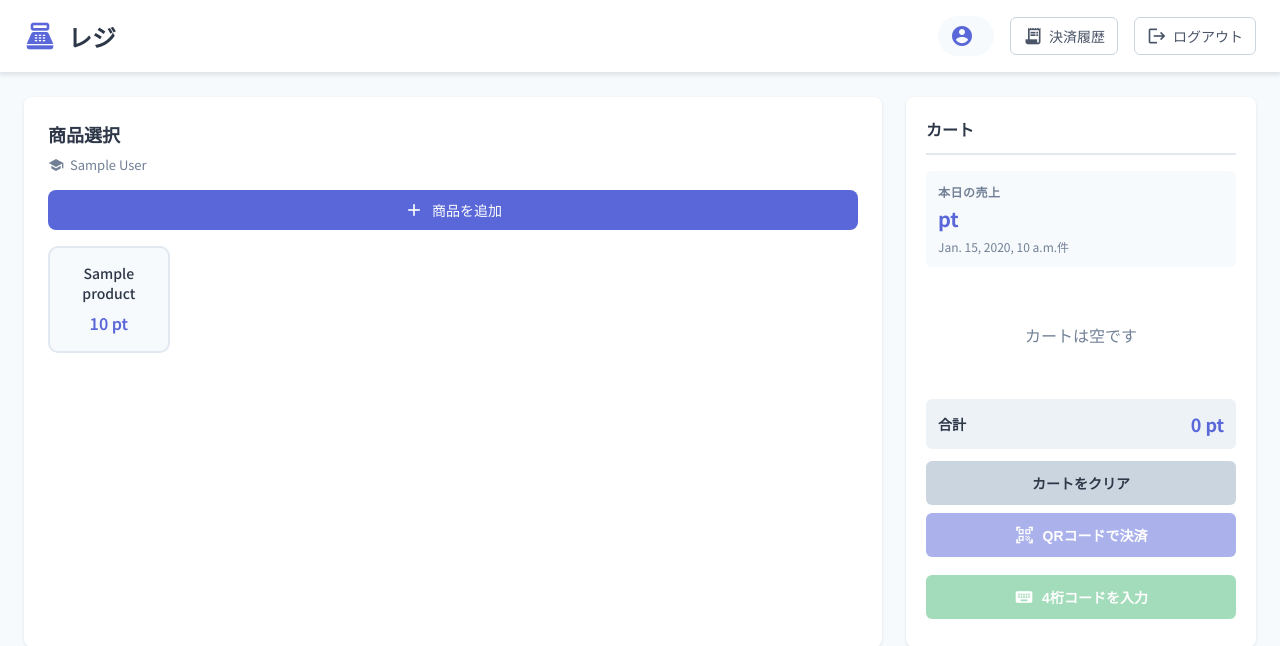
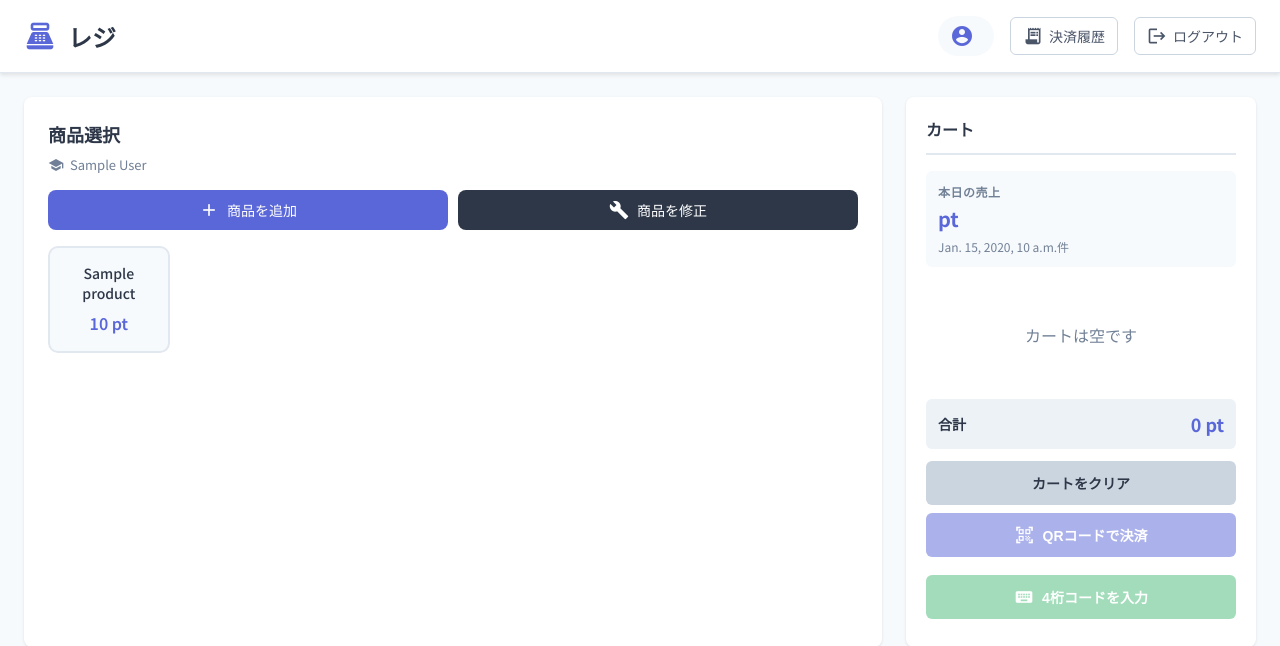
Before and after one commit to mikannohako/MicroCoupon, a Django app: template django/transactions/templates/transactions/register.html in a window 1280 px wide. Shown: the top 646 px of the page. Run offline with Django 5.2, Linux system fonts and the light colour scheme; tables that the repository leaves empty hold one stand-in row (values such as "Sample post"); the template is opened without the code that fills it: values that come from a table or form of the project are taken from there, most other values are stand-ins (such as "Sample title", 1, 10 or a date in 2020).

Commit message:
レジ画面の操作性向上

```diff
--- a/django/transactions/templates/transactions/register.html
+++ b/django/transactions/templates/transactions/register.html
@@ -62,26 +62,22 @@
             </p>
             {% endif %}
             {% if not is_admin and current_room %}
-            <button onclick="openProductModal()" style="width: 100%; padding: 10px 16px; background: #5a67d8; color: white; border: none; border-radius: 8px; cursor: pointer; display: flex; align-items: center; justify-content: center; gap: 8px; font-size: 14px; font-weight: 500; margin-bottom: 16px;">
-                <span class="material-icons" style="font-size: 20px;">add</span>
-                <span>商品を追加</span>
-            </button>
+            <div style="display: flex; gap: 10px; margin-bottom: 16px;">
+                <button onclick="openProductModal()" style="flex: 1; padding: 10px 16px; background: #5a67d8; color: white; border: none; border-radius: 8px; cursor: pointer; display: flex; align-items: center; justify-content: center; gap: 8px; font-size: 14px; font-weight: 500;">
+                    <span class="material-icons" style="font-size: 20px;">add</span>
+                    <span>商品を追加</span>
+                </button>
+                <button onclick="openProductManageModal()" style="flex: 1; padding: 10px 16px; background: #2d3748; color: white; border: none; border-radius: 8px; cursor: pointer; display: flex; align-items: center; justify-content: center; gap: 8px; font-size: 14px; font-weight: 500;">
+                    <span class="material-icons" style="font-size: 20px;">build</span>
+                    <span>商品を修正</span>
+                </button>
+            </div>
             {% endif %}
 
             <div class="products-grid" id="productsGrid">
                 {% for category in categories %}
                     {% for product in category.products.all %}
                     <div class="product-card" data-category="{{ category.id }}" data-product-id="{{ product.id }}" data-name="{{ product.name }}" data-price="{{ product.price }}">
-                        {% if not is_admin and current_room %}
-                        <div class="product-actions">
-                            <button onclick="event.stopPropagation(); openEditModal({{ product.id }}, '{{ product.name }}', {{ product.price }}, '{{ product.description }}', {{ product.display_order }}, {{ product.is_active|lower }})" class="product-btn edit" title="編集">
-                                <span class="material-icons" style="font-size: 14px;">edit</span>
-                            </button>
-                            <button onclick="event.stopPropagation(); deleteProduct({{ product.id }}, '{{ product.name }}')" class="product-btn delete" title="削除">
-                                <span class="material-icons" style="font-size: 14px;">delete</span>
-                            </button>
-                        </div>
-                        {% endif %}
                         <div class="product-name" title="{{ product.name }}">{{ product.name }}</div>
                         <div class="product-price">{{ product.price }} pt</div>
                     </div>
@@ -205,6 +201,51 @@
             <div class="modal-actions">
                 <button class="btn-modal btn-cancel" onclick="closeProductModal()">キャンセル</button>
                 <button class="btn-modal" style="background: #5a67d8; color: white;" onclick="submitProduct()">保存</button>
+            </div>
+        </div>
+    </div>
+
+    <!-- 商品修正モーダル（一覧から編集・削除） -->
+    <div class="modal" id="productManageModal">
+        <div class="modal-content">
+            <div class="scanner-header">
+                <h2>商品を修正</h2>
+                <p>一覧から編集・削除する商品を選択してください</p>
+            </div>
+            <div style="margin: 20px 0; max-height: 55vh; overflow-y: auto; border: 1px solid #e2e8f0; border-radius: 8px;">
+                {% for category in categories %}
+                    {% for product in category.products.all %}
+                    <div style="display: flex; align-items: center; justify-content: space-between; padding: 12px 14px; border-bottom: 1px solid #edf2f7; gap: 12px;">
+                        <div style="min-width: 0;">
+                            <div style="font-weight: 600; color: #2d3748; white-space: nowrap; overflow: hidden; text-overflow: ellipsis;">{{ product.name }}</div>
+                            <div style="font-size: 12px; color: #718096; margin-top: 2px;">{{ product.price }}pt / {{ category.name }}</div>
+                        </div>
+                        <div style="display: flex; gap: 8px; flex-shrink: 0;">
+                            <button
+                                type="button"
+                                onclick="openEditModalFromList({{ product.id }}, '{{ product.name|escapejs }}', {{ product.price }}, '{{ product.description|escapejs }}', {{ product.display_order }}, {{ product.is_active|lower }})"
+                                style="padding: 7px 10px; background: #3182ce; color: #fff; border: none; border-radius: 6px; cursor: pointer; display: inline-flex; align-items: center; gap: 4px;"
+                            >
+                                <span class="material-icons" style="font-size: 16px;">edit</span>
+                                <span style="font-size: 13px;">編集</span>
+                            </button>
+                            <button
+                                type="button"
+                                onclick="deleteProduct({{ product.id }}, '{{ product.name|escapejs }}')"
+                                style="padding: 7px 10px; background: #e53e3e; color: #fff; border: none; border-radius: 6px; cursor: pointer; display: inline-flex; align-items: center; gap: 4px;"
+                            >
+                                <span class="material-icons" style="font-size: 16px;">delete</span>
+                                <span style="font-size: 13px;">削除</span>
+                            </button>
+                        </div>
+                    </div>
+                    {% endfor %}
+                {% empty %}
+                <div style="padding: 24px; text-align: center; color: #718096;">商品がありません</div>
+                {% endfor %}
+            </div>
+            <div class="modal-actions">
+                <button class="btn-modal btn-cancel" onclick="closeProductManageModal()">閉じる</button>
             </div>
         </div>
     </div>
@@ -632,6 +673,19 @@
             document.getElementById('productModal').classList.add('active');
         }
 
+        function openProductManageModal() {
+            document.getElementById('productManageModal').classList.add('active');
+        }
+
+        function closeProductManageModal() {
+            document.getElementById('productManageModal').classList.remove('active');
+        }
+
+        function openEditModalFromList(id, name, price, description, displayOrder, isActive) {
+            closeProductManageModal();
+            openEditModal(id, name, price, description, displayOrder, isActive);
+        }
+
         function openEditModal(id, name, price, description, displayOrder, isActive) {
             document.getElementById('productModalTitle').textContent = '商品を編集';
             document.getElementById('productForm').action = `/transactions/register/product/${id}/edit/`;
```
